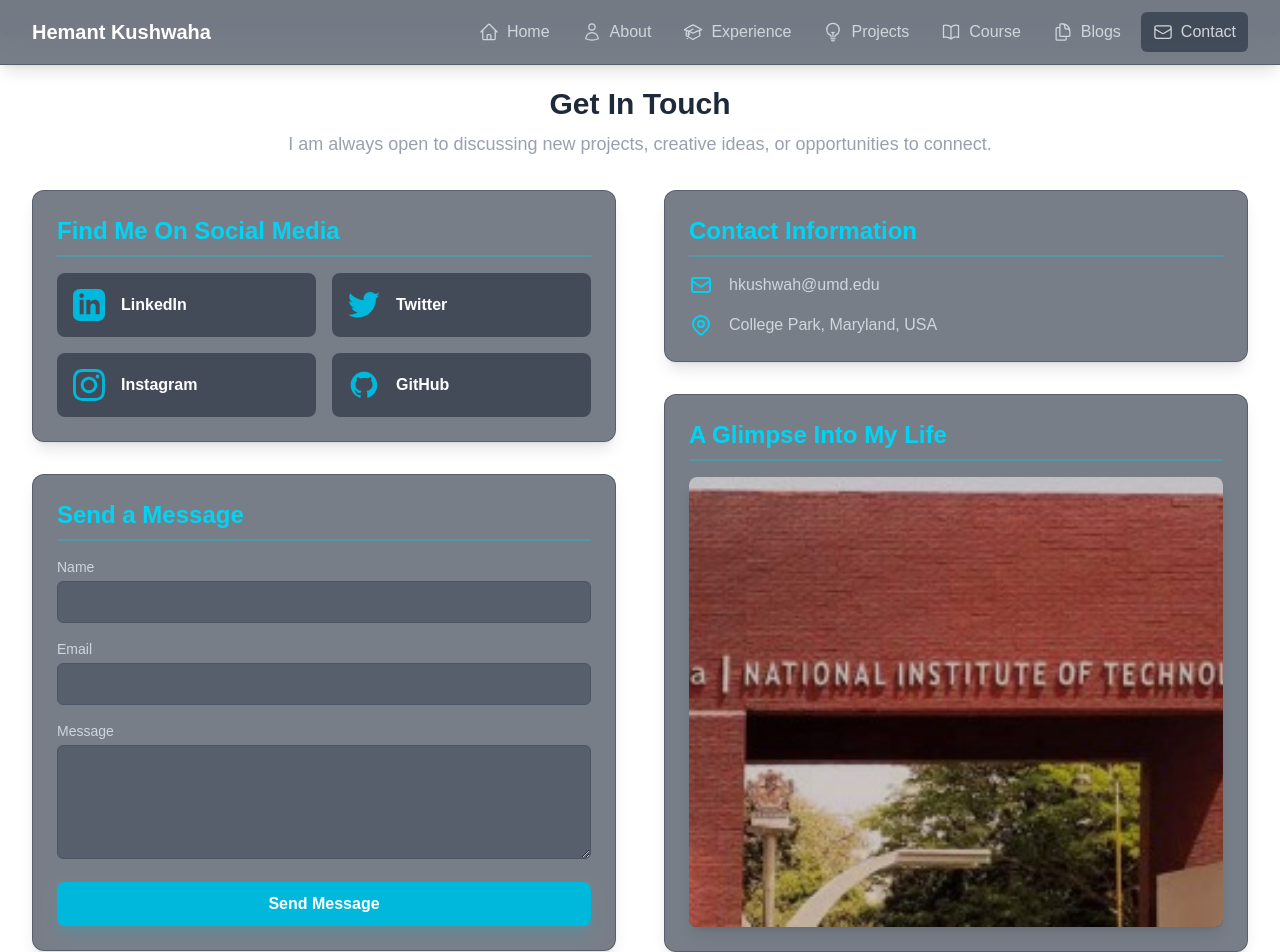
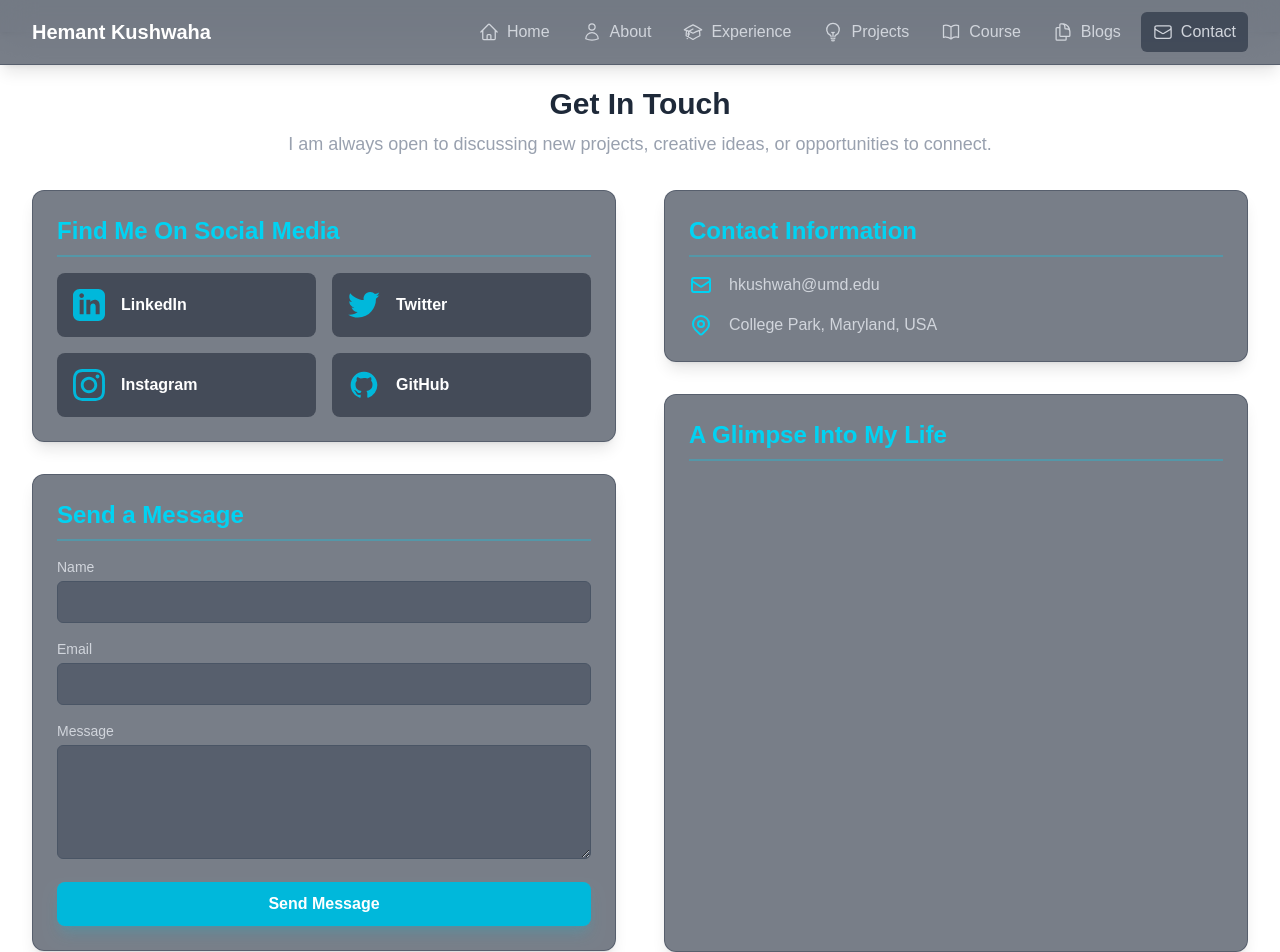
Before and after one commit to Hemkush/portfolio-website, a Next.js app: page /home/contact in a window 1280 px wide. Shown: the top 952 px of the page. Built offline with nearby package versions, Linux system fonts and the light colour scheme.

Commit message:
image changes

```diff
--- a/src/app/home/about/section.tsx
+++ b/src/app/home/about/section.tsx
@@ -18,3 +18,5 @@ export const Section: React.FC<SectionProps> = ({ title, children, className = '
     </div>
   );
 };
+
+export default Section;
--- a/src/app/home/constant.tsx
+++ b/src/app/home/constant.tsx
@@ -276,11 +276,10 @@ export const SOCIAL_LINKS: SocialLink[] = [
     },
 ];
 
-export const SOCIAL_LIFE_IMAGES: string[] = [
-    '/UMD_view.png', // University of Maryland view
-    '/NIT_cover.png',
-    '/UMD_cover.png', // University of Maryland cover
-  '/NIT_mainBuilding.png', // National Institute of Technology gate
-  '/UMD_cover1.png',
-  '/NIT Gate.png',
-];
+// export const SOCIAL_LIFE_IMAGES: string[] = [
+//     '/UMD_view.png', // University of Maryland view
+//     '/NIT_cover.png',
+//     '/UMD_cover.png', // University of Maryland cover
+//   '/NIT_mainBuilding.png', // National Institute of Technology gate
+//   '/UMD_cover1.png'
+// ];
--- a/src/app/home/contact/imageSlideshow.tsx
+++ b/src/app/home/contact/imageSlideshow.tsx
@@ -28,6 +28,8 @@ export const ImageSlideshow: React.FC<ImageSlideshowProps> = ({ images, interval
         <Image
           key={index}
           src={src}
+          loading="eager"
+          sizes="(max-width: 768px) 100vw, (max-width: 1200px) 50vw, 33vw"
           alt={`Social life gallery image ${index + 1}`}
           fill={true}
           className={`object-cover transition-opacity duration-1000 ease-in-out ${
@@ -41,3 +43,5 @@ export const ImageSlideshow: React.FC<ImageSlideshowProps> = ({ images, interval
     </div>
   );
 };
+
+export default ImageSlideshow;
--- a/src/app/home/contact/page.tsx
+++ b/src/app/home/contact/page.tsx
@@ -1,7 +1,7 @@
 import React from 'react';
 import { Section } from '../about/section';
-import { ImageSlideshow } from './imageSlideshow';
-import { CONTACT_DETAILS, SOCIAL_LINKS, SOCIAL_LIFE_IMAGES } from '../constant';
+// import { ImageSlideshow } from './imageSlideshow';
+import { CONTACT_DETAILS, SOCIAL_LINKS } from '../constant';
 
 export const ContactPage: React.FC = () => {
     return (
@@ -10,7 +10,6 @@ export const ContactPage: React.FC = () => {
                 <h1 className="text-4xl md:text-3xl font-extrabold text-gray-800">Get In Touch</h1>
                 <p className="mt-2 text-lg text-gray-400">I am always open to discussing new projects, creative ideas, or opportunities to connect.</p>
             </header>
-
             <div className="grid grid-cols-1 lg:grid-cols-2 gap-12 space-y-12">
                 {/* LEFT COLUMN */}
                 <div className="flex flex-col gap-8">
@@ -64,7 +63,7 @@ export const ContactPage: React.FC = () => {
 
                     <Section title="A Glimpse Into My Life">
                       <div className='w-full' style={{ height: '450px' }}>
-                        <ImageSlideshow images={SOCIAL_LIFE_IMAGES} />
+                        {/* <ImageSlideshow images={SOCIAL_LIFE_IMAGES} /> */}
                         </div>
                     </Section>
                 </div>
```
